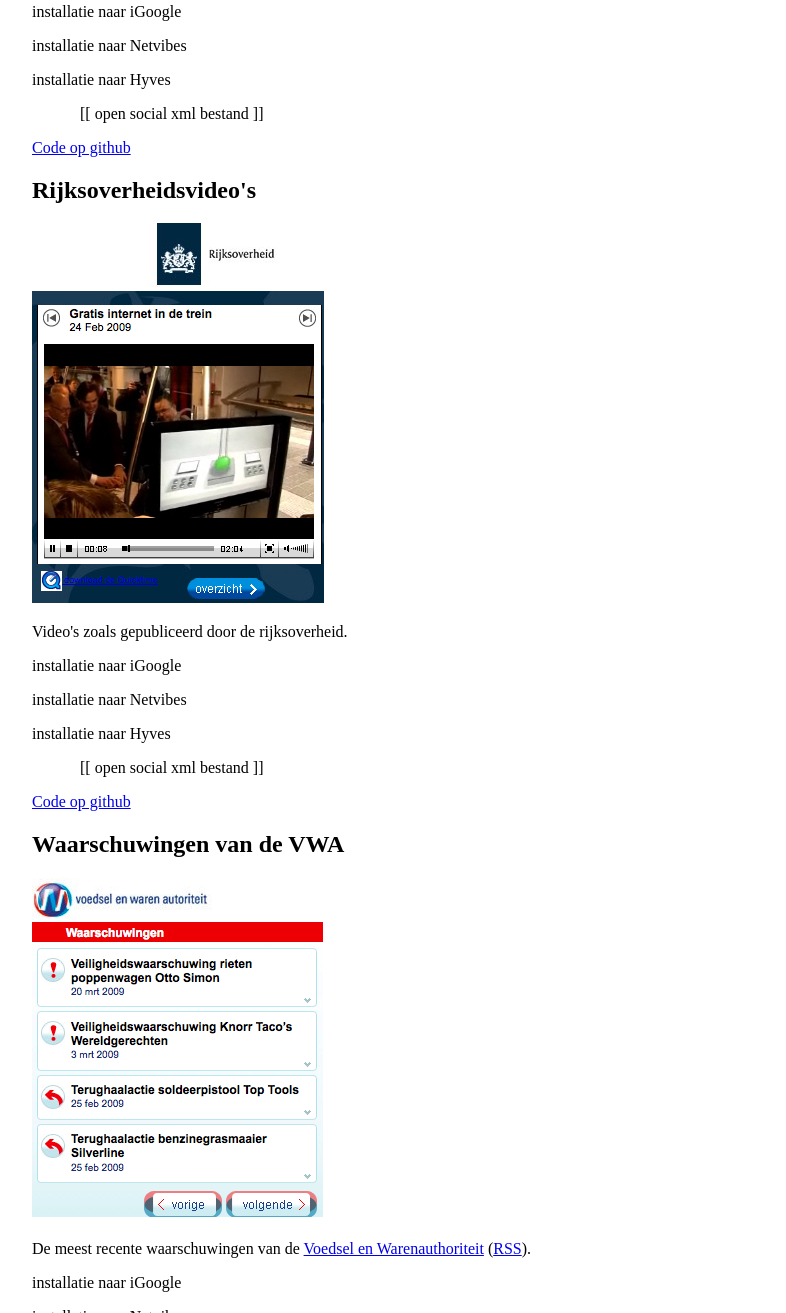
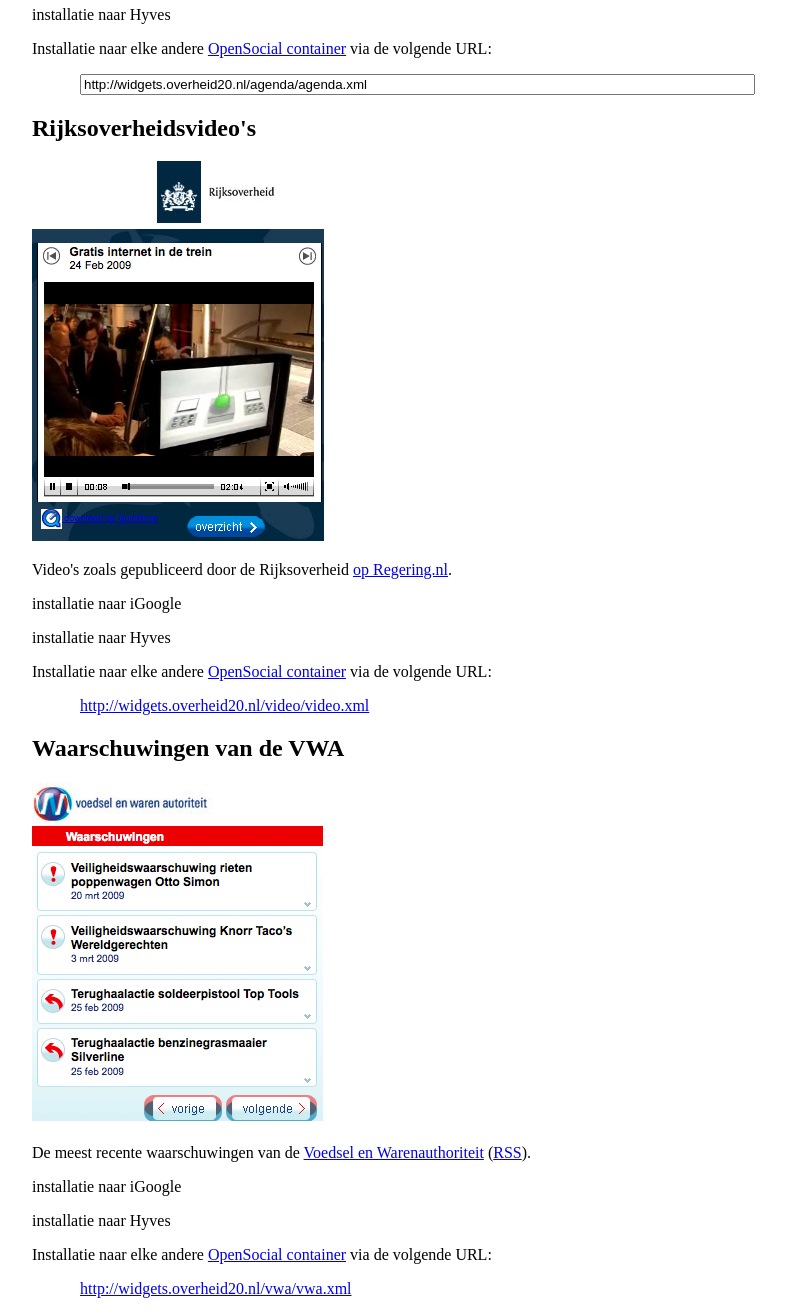
Before and after one commit to alper/nlgovwidgets, a plain HTML site: page installer.html in a window 1280 px wide. Shown: the part 1487-2800 px from the top of the page, without its empty margins (16-802 px from the left). Drawn offline with Linux system fonts and the light colour scheme.

Commit message:
Added descriptions to installer.html.

```diff
--- a/installer.html
+++ b/installer.html
@@ -12,6 +12,10 @@
 
 		P.opensocialxml {
 			padding-left: 3em;
+		}
+
+		.opensocialxml INPUT {
+			width: 50em;
 		}
 	</style>
 
@@ -29,13 +33,12 @@
 
 			<p>Widget die de gegevens van de <a href="http://www.overheid.nl/overheidsinformatie/bekendmakingen">Bekendmakingen van Overheid.nl</a> weergeeft zoals herbruikbaar gemaakt door Geostart op <a href="http://www.vergunningenkaart.nl/">Vergunningenkaart</a>.</p>
 
-			<p>Kijk snel en eenvoudig wat er in de buurt aan vergunningen en andere bekendmakingen zijn uitgegeven.</p>
+ 			<p>Kijk snel en eenvoudig wat er in de buurt aan vergunningen en andere bekendmakingen zijn gepubliceerd. Beschikbaar voor alle gemeentes die aangesloten zijn op <a href="http://www.overheid.nl/overheidsinformatie/bekendmakingen">Overheid.nl</a>.</p>
 
-			<p><a href="http://fusion.google.com/add?source=atgs&moduleurl=http%3A//alper.nl/ajax/widgetproject/dev/bekendmakingen/bekendmakingen-legacy.xml"><img src="http://buttons.googlesyndication.com/fusion/add.gif" border="0" alt="Add to Google"></a></p>
-			<p>installatie naar Netvibes</p>
+			<p>Toevoegen aan iGoogle: <a href="http://fusion.google.com/add?source=atgs&moduleurl=http%3A//alper.nl/ajax/widgetproject/dev/bekendmakingen/bekendmakingen-legacy.xml"><img src="http://buttons.googlesyndication.com/fusion/add.gif" border="0" alt="Add to Google"></a></p>
 			<p>installatie naar Hyves</p>
-			<p class="opensocialxml">[[ open social xml bestand ]]</p>
-			<p><a href="http://github.com/alper/nlgovwidgets/tree/7333b28cf93e6a866e2958c2fc4c69db4257cac5/bekendmakingen">Code op github</a></p>
+			<p>Installatie naar elke andere <a href="http://wiki.opensocial.org/index.php?title=Main_Page#Container_Information">OpenSocial container</a> via de volgende URL:</p>
+			<p class="opensocialxml"><input value="http://widgets.overheid20.nl/bekendmakingen/bekendmakingen.xml"></p>
 		</li>
 
 		<li>
@@ -45,23 +48,21 @@
 			<p>Agenda widget met daarin de aankomende evenementen van <a href="http://www.werkenbijdeoverheid.nl/">Werken bij de Overheid</a> (<a href="http://www.werkenbijdeoverheid.nl/rss/agenda.cfm">RSS</a>).</p>
 
 			<p>installatie naar iGoogle</p>
-			<p>installatie naar Netvibes</p>
 			<p>installatie naar Hyves</p>
-			<p class="opensocialxml">[[ open social xml bestand ]]</p>
-			<p><a href="http://github.com/alper/nlgovwidgets/tree/7333b28cf93e6a866e2958c2fc4c69db4257cac5/agenda">Code op github</a></p>
+			<p>Installatie naar elke andere <a href="http://wiki.opensocial.org/index.php?title=Main_Page#Container_Information">OpenSocial container</a> via de volgende URL:</p>
+			<p class="opensocialxml"><input value="http://widgets.overheid20.nl/agenda/agenda.xml"></p>
 		</li>
 
 		<li>
 			<h2>Rijksoverheidsvideo's</h2>
 			<img src="video/screenshot.png">
 
-			<p>Video's zoals gepubliceerd door de rijksoverheid.</p>
+			<p>Video's zoals gepubliceerd door de Rijksoverheid <a href="http://www.regering.nl/Actueel/Video_s">op Regering.nl</a>.</p>
 
 			<p>installatie naar iGoogle</p>
-			<p>installatie naar Netvibes</p>
 			<p>installatie naar Hyves</p>
-			<p class="opensocialxml">[[ open social xml bestand ]]</p>
-			<p><a href="http://github.com/alper/nlgovwidgets/tree/88a85aba11d8050e4d24cb58b99a083b6659cb1a/video">Code op github</a></p>
+			<p>Installatie naar elke andere <a href="http://wiki.opensocial.org/index.php?title=Main_Page#Container_Information">OpenSocial container</a> via de volgende URL:</p>
+			<p class="opensocialxml"><a href="http://widgets.overheid20.nl/video/video.xml">http://widgets.overheid20.nl/video/video.xml</a></p>
 		</li>
 
 		<li>
@@ -70,10 +71,9 @@
 			<p>De meest recente waarschuwingen van de <a href="http://www.vwa.nl/">Voedsel en Warenauthoriteit</a> (<a href="http://www.vwa.nl/pls/feed/cne_content_syndication.feed?channel=10012&context=2001&flavor=rss20">RSS</a>).</p>
 
 			<p>installatie naar iGoogle</p>
-			<p>installatie naar Netvibes</p>
 			<p>installatie naar Hyves</p>
-			<p class="opensocialxml">[[ open social xml bestand ]]</p>
-			<p><a href="http://github.com/alper/nlgovwidgets/tree/88a85aba11d8050e4d24cb58b99a083b6659cb1a/vwa">Code op github</a></p>
+			<p>Installatie naar elke andere <a href="http://wiki.opensocial.org/index.php?title=Main_Page#Container_Information">OpenSocial container</a> via de volgende URL:</p>
+			<p class="opensocialxml"><a href="http://widgets.overheid20.nl/vwa/vwa.xml">http://widgets.overheid20.nl/vwa/vwa.xml</a></p>
 		</li>
 
 		<li>
@@ -82,12 +82,13 @@
 			<p>De vacatures van <a href="http://www.werkenbijdeoverheid.nl/">Werken bij de Overheid</a> (<a href="http://www.werkenbijdeoverheid.nl/rss/">RSS</a>).</p>
 
 			<p>installatie naar iGoogle</p>
-			<p>installatie naar Netvibes</p>
 			<p>installatie naar Hyves</p>
-			<p class="opensocialxml">[[ open social xml bestand ]]</p>
-			<p><a href="http://github.com/alper/nlgovwidgets/tree/88a85aba11d8050e4d24cb58b99a083b6659cb1a/vacatures">Code op github</a></p>
+			<p>Installatie naar elke andere <a href="http://wiki.opensocial.org/index.php?title=Main_Page#Container_Information">OpenSocial container</a> via de volgende URL:</p>
+			<p class="opensocialxml"><a href="http://widgets.overheid20.nl/vacatures/vacatures.xml">http://widgets.overheid20.nl/vacatures/vacatures.xml</a></p>
 		</li>
 	</ul>
 
+	<p>De code voor alle widget is beschikbaar op <a href="http://github.com/alper/nlgovwidgets/tree/">github</a>.</p>
+
 </body>
 </html>
```
Also changed, not shown: bekendmakingen/bekendmakingen.xml (+6 -4 lines).
